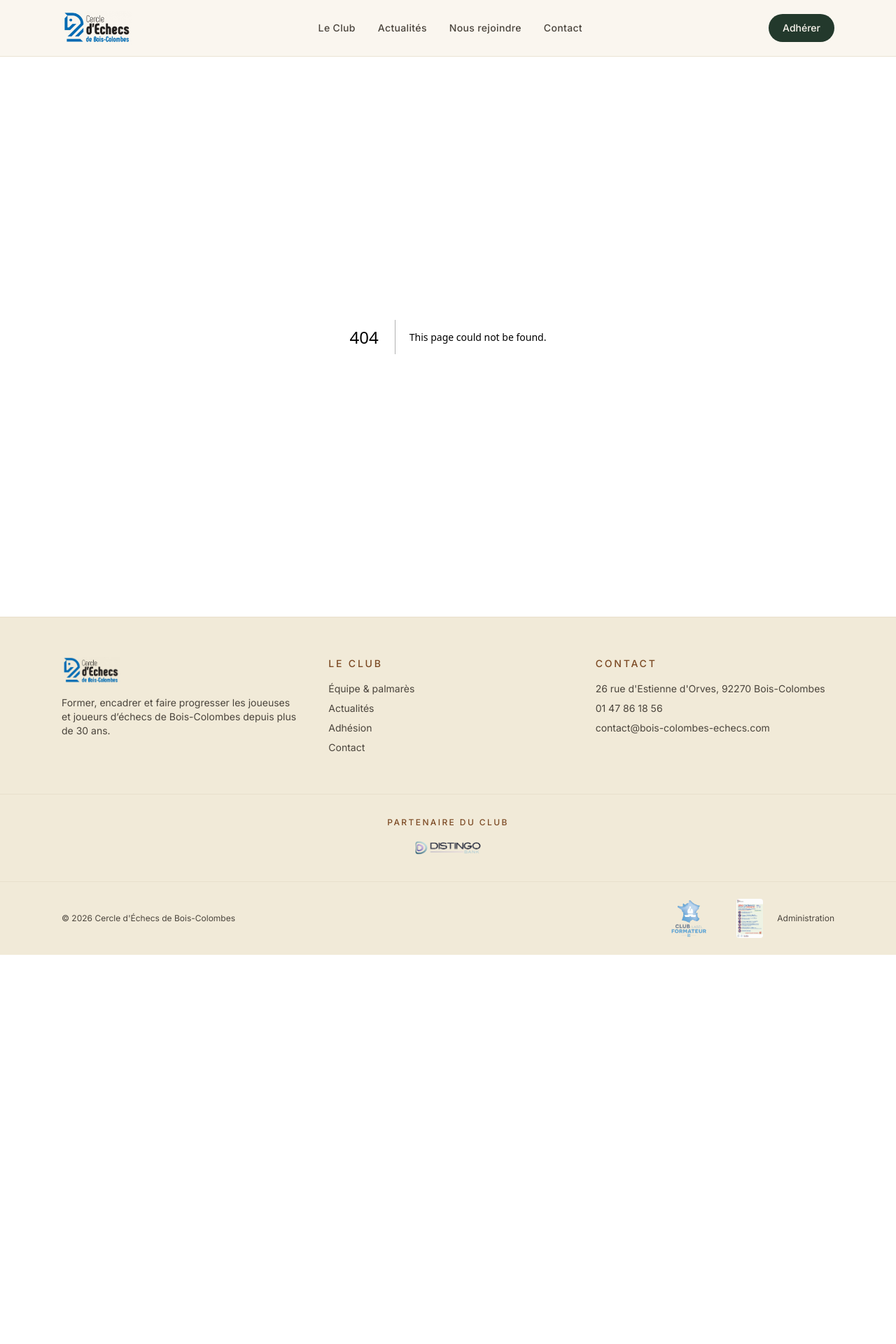
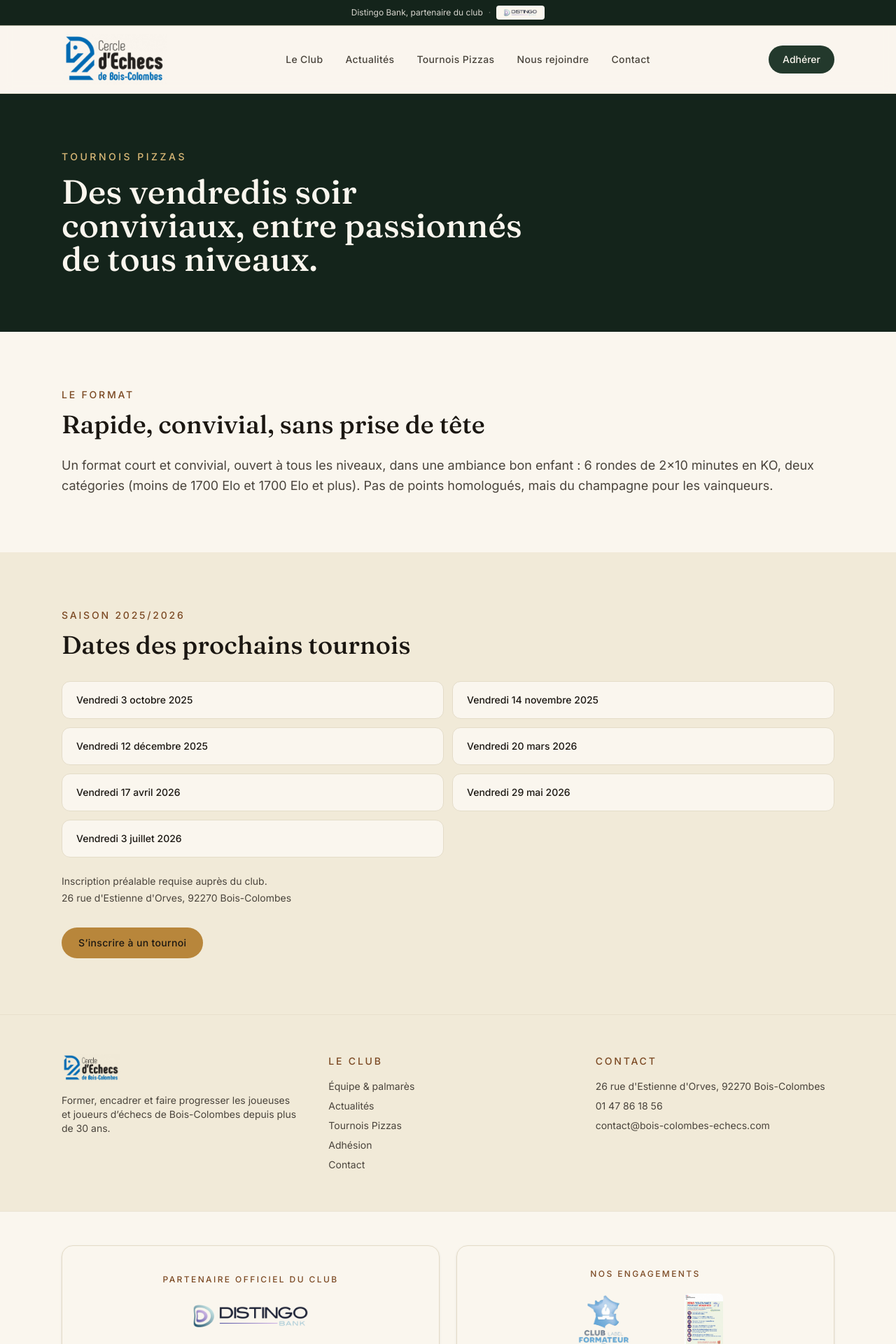
Before and after one commit to riadh-mnasri/bois-colombes-echecs, a Next.js app: page /tournois-pizzas in a window 1280 px wide. Before the commit this address had no page. Shown: the top 1920 px of the page at 70% size. Before the commit the page ends 1364 px from the top, so only its background shows below. Built offline with nearby package versions, Linux system fonts and the light colour scheme.

Commit message:
Mise en valeur du sponsor et du logo dans l'entete, page detail actualite sans photo en arriere-plan, ajout de la page Tournois Pizzas

```diff
--- a/src/app/actualites/[slug]/page.tsx
+++ b/src/app/actualites/[slug]/page.tsx
@@ -41,25 +41,31 @@ export default async function ArticlePage(props: PageProps<"/actualites/[slug]">
 
   return (
     <article>
-      <section className="relative h-[60vh] min-h-[420px] overflow-hidden text-paper">
-        <ViewTransition name={`article-photo-${article.slug}`}>
-          <Image
-            src={article.images[0]}
-            alt={article.title}
-            fill
-            priority
-            sizes="100vw"
-            className="hero-photo object-cover"
-          />
-        </ViewTransition>
-        <div className="absolute inset-0 bg-gradient-to-t from-forest-deep via-forest-deep/75 to-forest-deep/35" />
-        <Container className="relative flex h-full flex-col justify-end pb-16">
-          <p className="mb-4 inline-flex w-fit items-center gap-2 rounded-full border border-gold-soft/40 px-3 py-1 text-xs font-medium uppercase tracking-[0.2em] text-gold-soft">
+      <section className="bg-paper-dim py-16">
+        <Container className="max-w-2xl">
+          <p className="mb-4 inline-flex w-fit items-center gap-2 rounded-full border border-wood/30 px-3 py-1 text-xs font-medium uppercase tracking-[0.2em] text-wood">
             Actualité &middot; {formattedDate}
           </p>
-          <h1 className="max-w-2xl font-display text-3xl font-medium leading-tight sm:text-5xl">
+          <h1 className="font-display text-3xl font-medium leading-tight text-ink sm:text-5xl">
             {article.title}
           </h1>
+        </Container>
+      </section>
+
+      <section className="pt-10">
+        <Container className="max-w-2xl">
+          <ViewTransition name={`article-photo-${article.slug}`}>
+            <div className="relative aspect-[3/2] w-full overflow-hidden rounded-2xl border border-line">
+              <Image
+                src={article.images[0]}
+                alt={article.title}
+                fill
+                priority
+                sizes="(min-width: 768px) 700px, 100vw"
+                className="object-cover"
+              />
+            </div>
+          </ViewTransition>
         </Container>
       </section>
 
--- /dev/null
+++ b/src/app/tournois-pizzas/page.tsx
@@ -0,0 +1,61 @@
+import type { Metadata } from "next";
+import { Container } from "@/components/Container";
+import { Button } from "@/components/Button";
+import { SectionHeading } from "@/components/SectionHeading";
+import { Reveal } from "@/components/Reveal";
+import { tournoisPizzas, club } from "@/lib/content";
+
+export const metadata: Metadata = {
+  title: "Tournois Pizzas · Cercle d'Échecs de Bois-Colombes",
+  description: "Les tournois pizzas du Cercle d'Échecs de Bois-Colombes : format, dates et inscription.",
+};
+
+export default function TournoisPizzasPage() {
+  return (
+    <>
+      <section className="bg-forest-deep py-20 text-paper">
+        <Container>
+          <p className="mb-4 text-sm font-medium uppercase tracking-[0.25em] text-gold-soft">
+            Tournois Pizzas
+          </p>
+          <h1 className="max-w-2xl font-display text-4xl font-medium sm:text-5xl">
+            Des vendredis soir conviviaux, entre passionnés de tous niveaux.
+          </h1>
+        </Container>
+      </section>
+
+      <section className="py-20">
+        <Container className="max-w-2xl">
+          <Reveal>
+            <SectionHeading eyebrow="Le format" title="Rapide, convivial, sans prise de tête" />
+            <p className="mt-6 text-lg leading-relaxed text-ink-soft">{tournoisPizzas.description}</p>
+          </Reveal>
+        </Container>
+      </section>
+
+      <section className="bg-paper-dim py-20">
+        <Container className="max-w-2xl">
+          <Reveal>
+            <SectionHeading eyebrow="Saison 2025/2026" title="Dates des prochains tournois" />
+            <ul className="mt-8 grid gap-3 sm:grid-cols-2">
+              {tournoisPizzas.dates2025_2026.map((date) => (
+                <li
+                  key={date}
+                  className="rounded-xl border border-line bg-paper px-5 py-4 text-sm font-medium text-ink"
+                >
+                  {date}
+                </li>
+              ))}
+            </ul>
+            <p className="mt-6 text-sm text-ink-soft">{tournoisPizzas.note}</p>
+            <p className="mt-1 text-sm text-ink-soft">{club.address}</p>
+
+            <div className="mt-8">
+              <Button href="/contact">S&rsquo;inscrire à un tournoi</Button>
+            </div>
+          </Reveal>
+        </Container>
+      </section>
+    </>
+  );
+}
--- a/src/components/ArticleBody.tsx
+++ b/src/components/ArticleBody.tsx
@@ -32,44 +32,42 @@ export function ArticleBody({
     };
   }, [openIndex, photos.length]);
 
-  const blocks: React.ReactNode[] = [];
-  const maxLength = Math.max(paragraphs.length, photos.length);
-
-  for (let i = 0; i < maxLength; i++) {
-    if (paragraphs[i]) {
-      blocks.push(
+  return (
+    <>
+      {paragraphs.map((paragraph, i) => (
         <p
           key={`p-${i}`}
           className={`mb-6 text-lg leading-relaxed text-ink-soft ${i === 0 ? "drop-cap" : ""}`}
         >
-          {paragraphs[i]}
+          {paragraph}
         </p>
-      );
-    }
+      ))}
 
-    if (photos[i]) {
-      blocks.push(
+      {photos.length > 0 && (
+        <div className="mt-10">
+          <p className="mb-4 text-sm font-medium uppercase tracking-[0.2em] text-wood">
+            Photos ({photos.length})
+          </p>
+          <div className="grid grid-cols-2 gap-3 sm:grid-cols-3">
+            {photos.map((src, i) => (
               <button
-          key={`img-${i}`}
+                key={src}
                 type="button"
                 onClick={() => setOpenIndex(i)}
-          className="group relative mb-8 block aspect-[3/2] w-full cursor-zoom-in overflow-hidden rounded-2xl border border-line"
+                className="group relative aspect-square overflow-hidden rounded-xl border border-line"
               >
                 <Image
-            src={photos[i]}
+                  src={src}
                   alt={`${alt}, photo ${i + 2}`}
                   fill
-            sizes="(min-width: 768px) 700px, 100vw"
-            className="object-cover transition-transform duration-500 group-hover:scale-105"
+                  sizes="(min-width: 640px) 33vw, 50vw"
+                  className="object-cover transition-transform duration-300 group-hover:scale-105"
                 />
               </button>
-      );
-    }
-  }
-
-  return (
-    <>
-      {blocks}
+            ))}
+          </div>
+        </div>
+      )}
 
       {openIndex !== null && (
         <div
--- a/src/components/Footer.tsx
+++ b/src/components/Footer.tsx
@@ -23,6 +23,7 @@ export function Footer() {
           <ul className="mt-4 space-y-2 text-sm text-ink-soft">
             <li><Link href="/le-club" className="hover:text-ink">Équipe &amp; palmarès</Link></li>
             <li><Link href="/actualites" className="hover:text-ink">Actualités</Link></li>
+            <li><Link href="/tournois-pizzas" className="hover:text-ink">Tournois Pizzas</Link></li>
             <li><Link href="/nous-rejoindre" className="hover:text-ink">Adhésion</Link></li>
             <li><Link href="/contact" className="hover:text-ink">Contact</Link></li>
           </ul>
@@ -38,23 +39,46 @@ export function Footer() {
         </div>
       </Container>
 
-      <div className="border-t border-line/70 py-8">
-        <Container className="flex flex-col items-center gap-3 text-center">
-          <p className="text-xs font-medium uppercase tracking-[0.2em] text-wood">Partenaire du club</p>
-          <Image src={distingoLogo} alt="Distingo Bank, partenaire du Cercle d'Échecs de Bois-Colombes" className="h-8 w-auto" />
+      <div className="border-t border-line/70 bg-paper py-12">
+        <Container className="grid gap-6 sm:grid-cols-2">
+          <div className="flex flex-col items-center justify-center gap-4 rounded-2xl border border-line p-8 text-center shadow-sm">
+            <p className="text-xs font-medium uppercase tracking-[0.2em] text-wood">
+              Partenaire officiel du club
+            </p>
+            <Image
+              src={distingoLogo}
+              alt="Distingo Bank, partenaire du Cercle d'Échecs de Bois-Colombes"
+              className="h-14 w-auto"
+            />
+            <p className="text-sm text-ink-soft">Distingo Bank soutient les activités du club.</p>
+          </div>
+
+          <div className="flex flex-col items-center justify-center gap-5 rounded-2xl border border-line p-8 text-center shadow-sm">
+            <p className="text-xs font-medium uppercase tracking-[0.2em] text-wood">Nos engagements</p>
+            <div className="flex items-center gap-8">
+              <div className="flex flex-col items-center gap-2">
+                <Image src={clubFormateurBadge} alt="Label Club Formateur FFE" className="h-20 w-auto" />
+                <span className="text-xs text-ink-soft">Club Formateur FFE</span>
+              </div>
+              <div className="flex flex-col items-center gap-2">
+                <Image
+                  src={zeroToleranceBadge}
+                  alt="Zéro Tolérance pour les violences"
+                  className="h-20 w-auto rounded-md"
+                />
+                <span className="text-xs text-ink-soft">Zéro Tolérance</span>
+              </div>
+            </div>
+          </div>
         </Container>
       </div>
 
       <div className="border-t border-line/70 py-6">
-        <Container className="flex flex-col items-center gap-4 sm:flex-row sm:justify-between">
-          <p className="text-xs text-ink-soft">&copy; {new Date().getFullYear()} {club.name}</p>
-          <div className="flex items-center gap-5">
-            <Image src={clubFormateurBadge} alt="Label Club Formateur FFE" className="h-14 w-auto" />
-            <Image src={zeroToleranceBadge} alt="Zéro Tolérance pour les violences" className="h-14 w-auto rounded" />
-            <Link href="/admin/login" className="text-xs text-ink-soft hover:text-ink">
-              Administration
-            </Link>
-          </div>
+        <Container className="flex flex-col items-center gap-3 text-xs text-ink-soft sm:flex-row sm:justify-between">
+          <p>&copy; {new Date().getFullYear()} {club.name}</p>
+          <Link href="/admin/login" className="hover:text-ink">
+            Administration
+          </Link>
         </Container>
       </div>
     </footer>
--- a/src/components/Header.tsx
+++ b/src/components/Header.tsx
@@ -2,20 +2,36 @@ import Link from "next/link";
 import Image from "next/image";
 import { Container } from "./Container";
 import logo from "../../public/brand/logo-cebc.png";
+import distingoLogo from "../../public/brand/distingo-bank.png";
 
 const links = [
   { href: "/le-club", label: "Le Club" },
   { href: "/actualites", label: "Actualités" },
+  { href: "/tournois-pizzas", label: "Tournois Pizzas" },
   { href: "/nous-rejoindre", label: "Nous rejoindre" },
   { href: "/contact", label: "Contact" },
 ];
 
 export function Header() {
   return (
-    <header className="sticky top-0 z-50 border-b border-line/70 bg-paper/90 backdrop-blur">
-      <Container className="flex h-20 items-center justify-between">
+    <header className="sticky top-0 z-50 bg-paper/90 backdrop-blur">
+      <div className="hidden border-b border-line/70 bg-forest-deep sm:block">
+        <Container className="flex h-9 items-center justify-center gap-2 text-xs text-paper/85">
+          <span>Distingo Bank, partenaire du club</span>
+          <span className="text-paper/40">&middot;</span>
+          <Image src={distingoLogo} alt="Distingo Bank" className="h-5 w-auto rounded bg-paper px-1.5 py-0.5" />
+        </Container>
+      </div>
+
+      <div className="border-b border-line/70">
+        <Container className="flex h-24 items-center justify-between">
           <Link href="/" className="flex items-center">
-          <Image src={logo} alt="Cercle d'Échecs de Bois-Colombes" className="h-11 w-auto sm:h-12" priority />
+            <Image
+              src={logo}
+              alt="Cercle d'Échecs de Bois-Colombes"
+              className="h-16 w-auto sm:h-[4.5rem]"
+              priority
+            />
           </Link>
 
           <nav className="hidden items-center gap-8 md:flex">
@@ -43,7 +59,7 @@ export function Header() {
                 <path d="M4 7h16M4 12h16M4 17h16" strokeLinecap="round" />
               </svg>
             </summary>
-          <nav className="absolute left-0 right-0 top-20 flex flex-col gap-1 border-b border-line bg-paper p-4">
+            <nav className="absolute left-0 right-0 top-24 flex flex-col gap-1 border-b border-line bg-paper p-4">
               {links.map((link) => (
                 <Link key={link.href} href={link.href} className="rounded-lg px-3 py-2.5 text-ink-soft hover:bg-paper-dim">
                   {link.label}
@@ -52,6 +68,7 @@ export function Header() {
             </nav>
           </details>
         </Container>
+      </div>
     </header>
   );
 }
--- a/src/lib/content.ts
+++ b/src/lib/content.ts
@@ -226,3 +226,18 @@ export const membershipIncludes = [
   "Assurance Groupama pendant les activités et déplacements",
   "Aides possibles via le Pass+ Hauts-de-Seine ou la CAF",
 ];
+
+export const tournoisPizzas = {
+  description:
+    "Un format court et convivial, ouvert à tous les niveaux, dans une ambiance bon enfant : 6 rondes de 2×10 minutes en KO, deux catégories (moins de 1700 Elo et 1700 Elo et plus). Pas de points homologués, mais du champagne pour les vainqueurs.",
+  dates2025_2026: [
+    "Vendredi 3 octobre 2025",
+    "Vendredi 14 novembre 2025",
+    "Vendredi 12 décembre 2025",
+    "Vendredi 20 mars 2026",
+    "Vendredi 17 avril 2026",
+    "Vendredi 29 mai 2026",
+    "Vendredi 3 juillet 2026",
+  ],
+  note: "Inscription préalable requise auprès du club.",
+};
```
Lines whose indentation alone changed are shown as unchanged.
